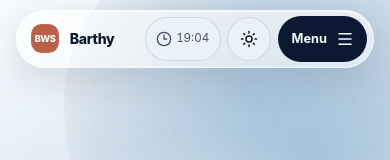
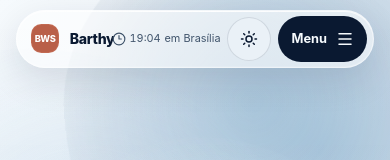
Before and after one commit to g4brielbr4sil/barthy-web-studio-v2, a React (Vite) app: page / in a window 390 px wide. Shown: the top 160 px of the page. Built offline with nearby package versions, Linux system fonts and the light colour scheme; no server answers.

Commit message:
fix: unify original clock across breakpoints (#10)
* fix: keep original clock treatment across breakpoints

* style: preserve original clock appearance on mobile

* style: load unified clock overrides after responsive rules

```diff
--- a/src/components/header/Header.tsx
+++ b/src/components/header/Header.tsx
@@ -56,35 +56,27 @@ export function Header({
             />
 
             <div className="site-header__actions">
-              <div
-                className="availability"
-              >
+              <div className="availability">
                 <span className="availability__dot" aria-hidden="true" />
                 <span className="availability__status">
                   Agenda aberta para novos projetos
                 </span>
                 <time
                   className="header-time"
+                  data-clock-style="original"
                   dateTime={time}
                   aria-label={`${time} em Brasília`}
                 >
                   <Clock3
-                    className="header-time__icon"
-                    size={16}
+                    className="header-time__icon--original"
+                    size={14}
                     aria-hidden="true"
                   />
-                  <span className="header-time__value">{time}</span>
-                  <span
-                    className="header-time__zone header-time__zone--full"
-                    aria-hidden="true"
-                  >
+                  <span className="header-time__value" aria-hidden="true">
+                    {time}
+                  </span>
+                  <span className="header-time__zone" aria-hidden="true">
                     {' '}em Brasília
-                  </span>
-                  <span
-                    className="header-time__zone header-time__zone--compact"
-                    aria-hidden="true"
-                  >
-                    BSB
                   </span>
                 </time>
               </div>
--- a/src/index.css
+++ b/src/index.css
@@ -14,3 +14,4 @@
 @import './styles/theme-overrides.css';
 @import './styles/motion.css';
 @import './styles/responsive.css';
+@import './styles/components/header-clock.css';
--- /dev/null
+++ b/src/styles/components/header-clock.css
@@ -0,0 +1,54 @@
+.header-time[data-clock-style='original'] {
+  display: inline-flex;
+  min-height: 44px;
+  align-items: center;
+  gap: 0.35rem;
+  padding-inline: 0;
+  border: 0;
+  border-radius: 0;
+  background: transparent;
+  color: var(--muted-foreground);
+  font-size: 0.78rem;
+  line-height: 1;
+  white-space: nowrap;
+}
+
+.header-time[data-clock-style='original'] .header-time__icon--original {
+  display: block;
+  width: 14px;
+  height: 14px;
+  flex: 0 0 auto;
+}
+
+.header-time[data-clock-style='original'] .header-time__zone {
+  display: inline;
+}
+
+@media (max-width: 1179px) {
+  .header-time[data-clock-style='original'] {
+    padding-inline: 0.25rem;
+    border: 0;
+    background: transparent;
+  }
+}
+
+@media (max-width: 520px) {
+  .header-time[data-clock-style='original'] {
+    gap: 0.24rem;
+    padding-inline: 0;
+    font-size: 0.68rem;
+  }
+}
+
+@media (max-width: 379px) {
+  .header-time[data-clock-style='original'] {
+    gap: 0.18rem;
+    font-size: 0.62rem;
+    letter-spacing: -0.01em;
+  }
+
+  .header-time[data-clock-style='original'] .header-time__icon--original {
+    width: 13px;
+    height: 13px;
+  }
+}
```
